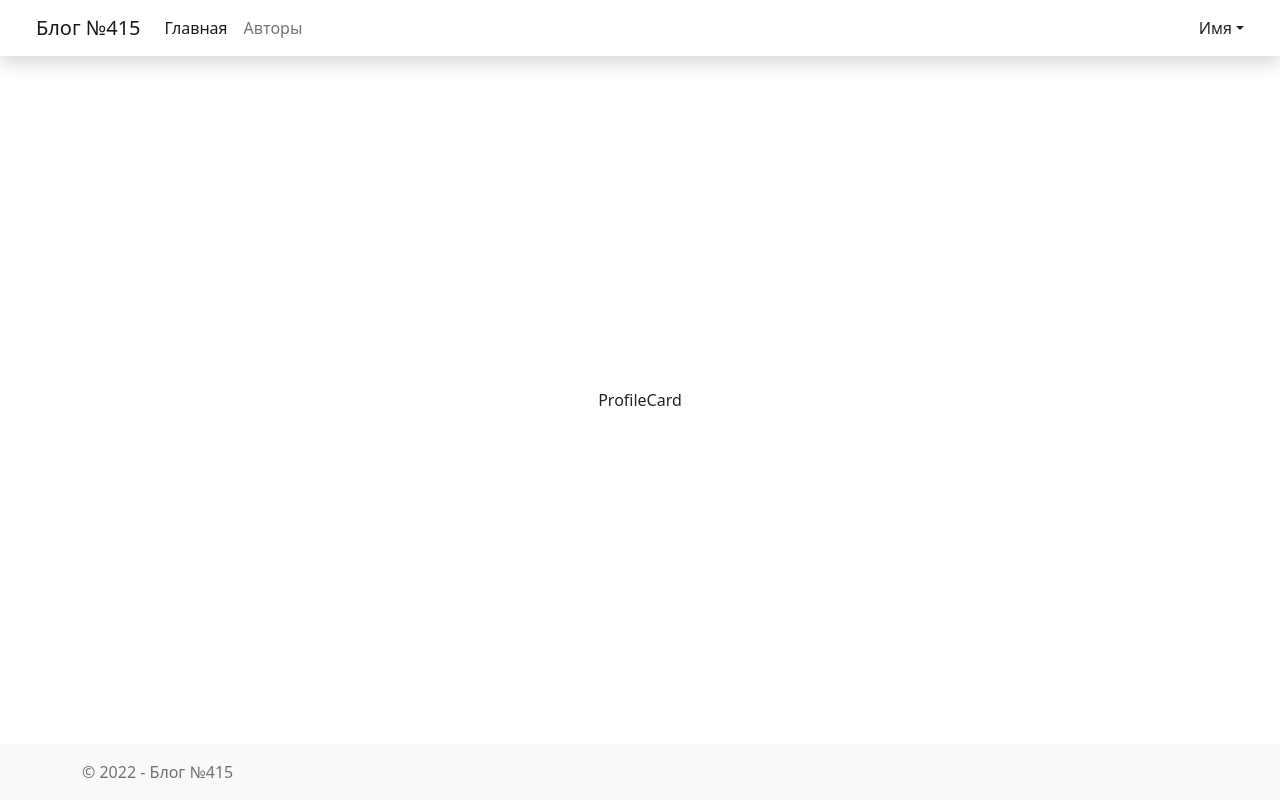
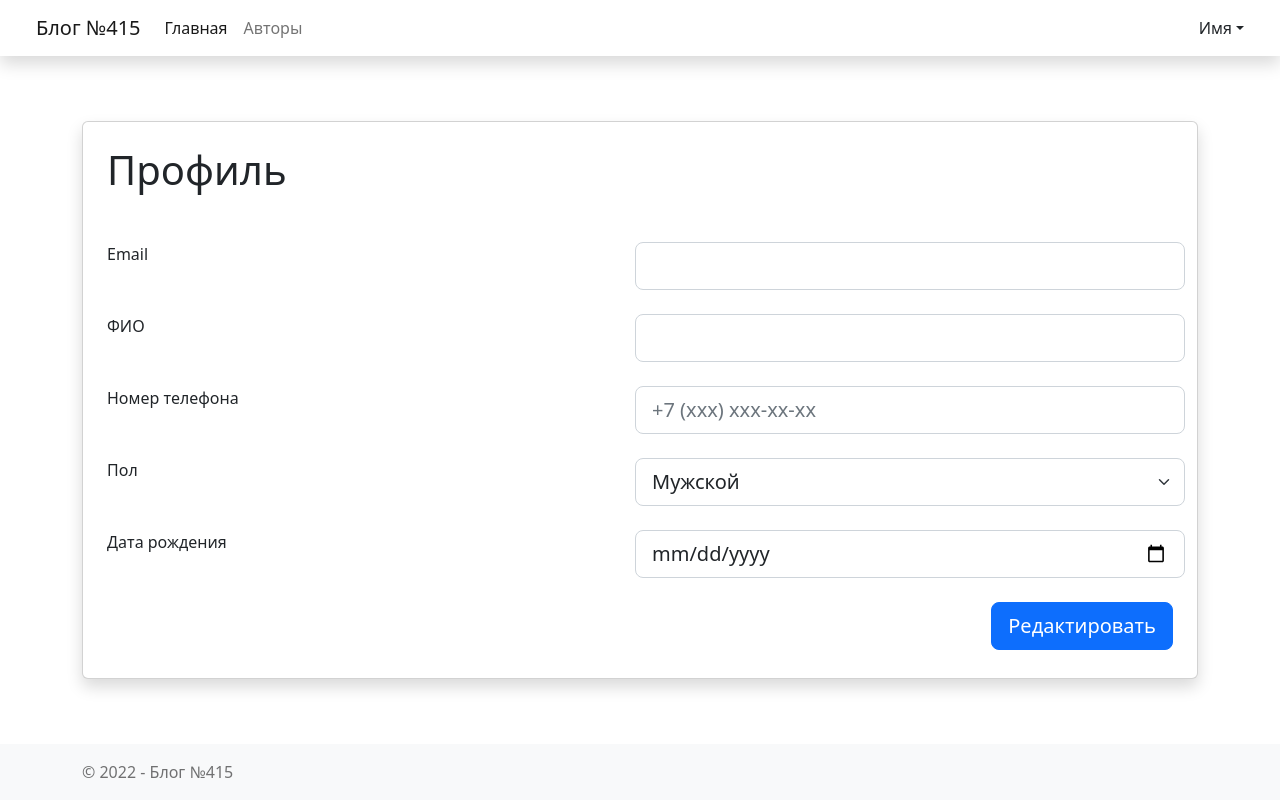
Before and after one commit to alyoneek/web-hits-frontend-project-3, a React (Create React App) app: page / in a window 1280 px wide. Built offline with nearby package versions, Linux system fonts and the light colour scheme.

Commit message:
Create ProfileCard

```diff
--- a/src/components/ProfileCard.jsx
+++ b/src/components/ProfileCard.jsx
@@ -1,7 +1,83 @@
 import React from 'react';
 
 const ProfileCard = () => {
-  return <div>ProfileCard</div>;
+  return (
+    <div className="card w-100 shadow" style={{ height: 'fit-content' }}>
+      <div className="card-body p-4">
+        <h1 className="mb-5">Профиль</h1>
+
+        <div className="row mb-4">
+          <label className="col form-label" for="email">
+            Email
+          </label>
+          <input
+            type="email"
+            name="email"
+            id="email"
+            className="col form-control form-control-lg"
+          />
+        </div>
+
+        <div className="row mb-4">
+          <label className="form-label col" for="fullName">
+            ФИО
+          </label>
+          <input
+            type="text"
+            name="fullName"
+            id="fullName"
+            className="form-control form-control-lg col"
+          />
+        </div>
+
+        <div className="row mb-4">
+          <label className="col form-label" for="phoneNumber">
+            Номер телефона
+          </label>
+          <input
+            type="text"
+            placeholder="+7 (xxx) xxx-xx-xx"
+            name="phoneNumber"
+            id="phoneNumber"
+            className="col form-control form-control-lg"
+          />
+        </div>
+
+        <div className="row mb-4">
+          <label className="col form-label" for="gender">
+            Пол
+          </label>
+          <select
+            id="gender"
+            className="col form-select form-select-lg px-3"
+            aria-label="Default select example">
+            <option value="Male" selected>
+              Мужской
+            </option>
+            <option value="Female">Женский</option>
+          </select>
+        </div>
+
+        <div className="row mb-4">
+          <label className="col form-label" for="birthDate">
+            Дата рождения
+          </label>
+          <input
+            type="date"
+            name="birthDate"
+            id="birthDate"
+            className="col form-control form-control-lg"
+          />
+        </div>
+
+        <div className="d-flex flex-row-reverse">
+          <button className="btn btn-primary btn-lg mb-1" type="submit">
+            Редактировать
+          </button>
+        </div>
+      </div>
+    </div>
+  );
 };
 
 export default ProfileCard;
```
